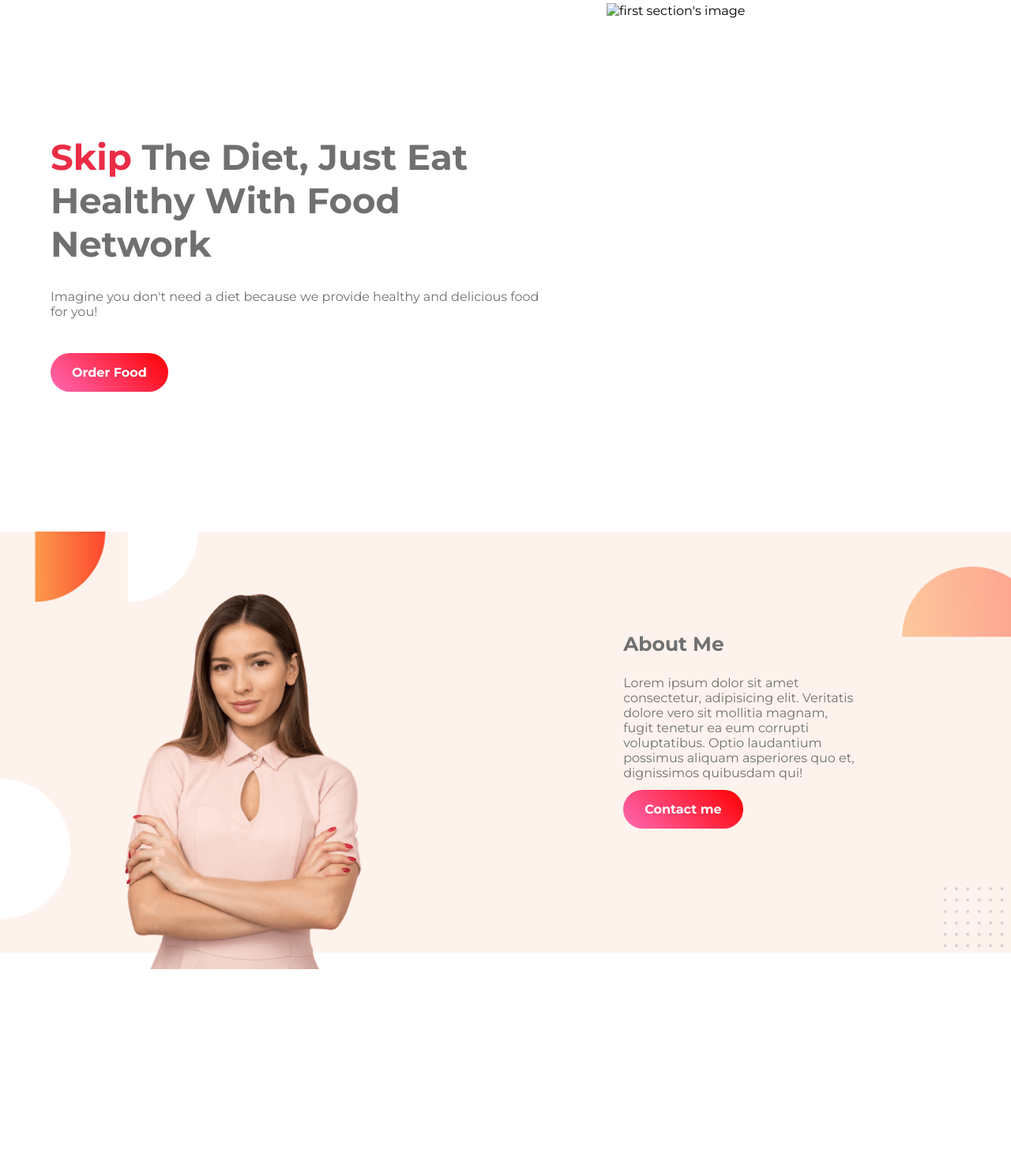
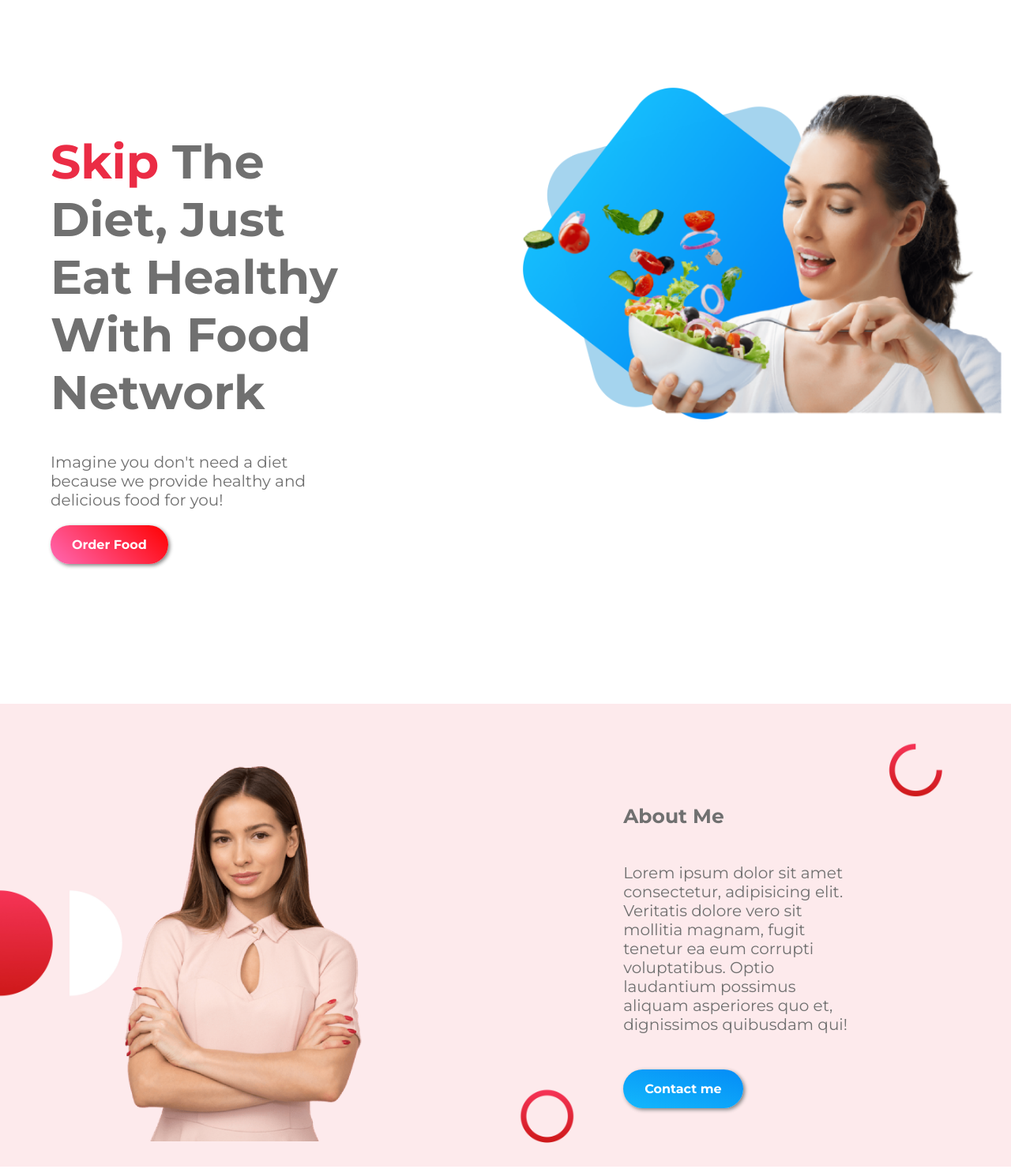
Before and after one commit to Shoyayeb/Food-Network, a plain HTML site: page index.html in a window 1280 px wide. Shown: the top 1480 px of the page at 79% size. Before the commit the page ends 1295 px from the top, so only its background shows below. Drawn offline with Linux system fonts and the light colour scheme.

Commit message:
updated first and second section and included third section

```diff
--- a/index.html
+++ b/index.html
@@ -18,14 +18,14 @@
     <!-- first section start -->
     <div class="healthySection">
         <div class="healthyText grayText">
-            <h1><span class="redText">Skip</span> The Diet, Just Eat Healthy With Food Network</h1>
+            <h1><span class="redText">Skip</span> The Diet, Just Eat Healthy With <strong>Food Network</strong></h1>
             <h4>Imagine you don't need a diet because we provide healthy and delicious food for you!</h4>
             <div class="marginButton">
-                <a class="coloredButton" href="https://www.foodpanda.com.bd/">Order Food</a>
+                <a class="redColoredButton" target="_blank" href="https://www.foodpanda.com.bd/">Order Food</a>
             </div>
         </div>
         <div>
-            <img class="healthyImage" src="./images//image-using/healthyImage.png" alt="first section's image">
+            <img class="healthyImage" src="./images/female/38-387173_supplement-nutrient-dietary-eating-food-free-download-nutrition-removebg-preview.png" alt="first section's image">
         </div>
     </div>
     <!-- end -->
@@ -41,11 +41,18 @@
                 magnam,
                 fugit tenetur ea eum corrupti voluptatibus. Optio laudantium possimus aliquam asperiores quo et,
                 dignissimos quibusdam qui!</h4>
-            <div class="marginButton">
-                <a href="https://shoyayeb.github.io/developerPortfolio/" class="coloredButton contactButton">Contact me</a>
+            <div class="contactButton">
+                <a href="https://shoyayeb.github.io/developerPortfolio/" target="_blank" class="blueColoredButton">Contact me</a>
             </div>
         </div>
-        <!-- end -->
+    </div>
+    <!-- end -->
+    <!-- recipie section -->
+    <div class="recipieSection">
+        <div class="recipieText grayText">
+            <h1>My Recipies</h1>
+            <h4>Lorem ipsum dolor sit, amet consectetur adipisicing elit. Minus maiores voluptas maxime nulla aspernatur magni exercitationem labore, nobis ex ullam culpa provident reprehenderit aut omnis dolores temporibus quia nesciunt nisi.</h4>
+        </div>
     </div>
 </body>
 
--- a/style.css
+++ b/style.css
@@ -2,39 +2,67 @@ body {
     font-family: 'Montserrat', sans-serif;
     margin: 0;
 }
+
 h1 {
-    font-size: 45px;
+    font-size: 60px;
     font-weight: 900;
 }
+
 h4 {
+    font-size: 20px;
     font-weight: 500;
 }
+
 .grayText {
     color: rgb(112, 112, 112);
 }
+
 .redText {
     color: rgb(235, 44, 69);
 }
-.coloredButton {
+
+.redColoredButton {
     text-decoration: none;
     color: White;
     background: linear-gradient(45deg, hotpink, red);
     padding: 15px 27px;
     border-radius: 30px;
     font-weight: 600;
+    box-shadow: 2px 2px 5px gray;
 }
+.blueColoredButton {
+    text-decoration: none;
+    color: White;
+    background: linear-gradient(15deg, rgb(19, 184, 252), rgb(4, 140, 246));
+    padding: 15px 27px;
+    border-radius: 30px;
+    font-weight: 600;
+    box-shadow: 2px 2px 5px gray;
+}
+/* extra */
+.coloredButton:hover {
+    box-shadow: 3px 3px 7px gray;
+}
+/* extra end here */
 .marginButton {
     margin-top: 9%;
 }
+
 .healthyText {
-    width: 50%;
-    padding: 11% 5% 15% 5%;
+    width: 30%;
+    padding: 10% 15% 15% 5%;
 }
 
 .healthyImage {
-    width: 90%;
-    margin-top: 2%;
+    width: 110%;
+    margin-top: 15%;
+    background-image: url(./images/shapes/Group\ 8449.png);
+    background-repeat: no-repeat;
+    background-size: contain;
+    background-position: top left;
+
 }
+
 .healthySection {
     display: flex;
 
@@ -48,22 +76,38 @@ h4 {
     margin-top: 10%;
 
 }
+
+.aboutMe {
+    font-size: 25px;
+    font-weight: 700;
+    margin-bottom: 15%;
+}
+
 .aboutText {
     width: 30%;
     margin-top: 8%;
     margin-right: 15%;
+    margin-bottom: 7%;
 }
-.aboutMe {
-    font-size: 25px;
-    font-weight: 700;
+.about {
+    margin-bottom: 20%;
 }
+
 contactButton {
     margin-top: 15%;
 }
+
 .aboutSection {
-    background-image: url(./images/shapes/7.png);
+    background-image: url(./images/shapes/Frame\ 58.jpg);
     background-repeat: no-repeat;
     background-size: 100%;
     display: flex;
     margin-bottom: 5%;
 }
+
+/*  */
+.recipieText {
+    text-align: center;
+    width: 50%;
+
+}
```
